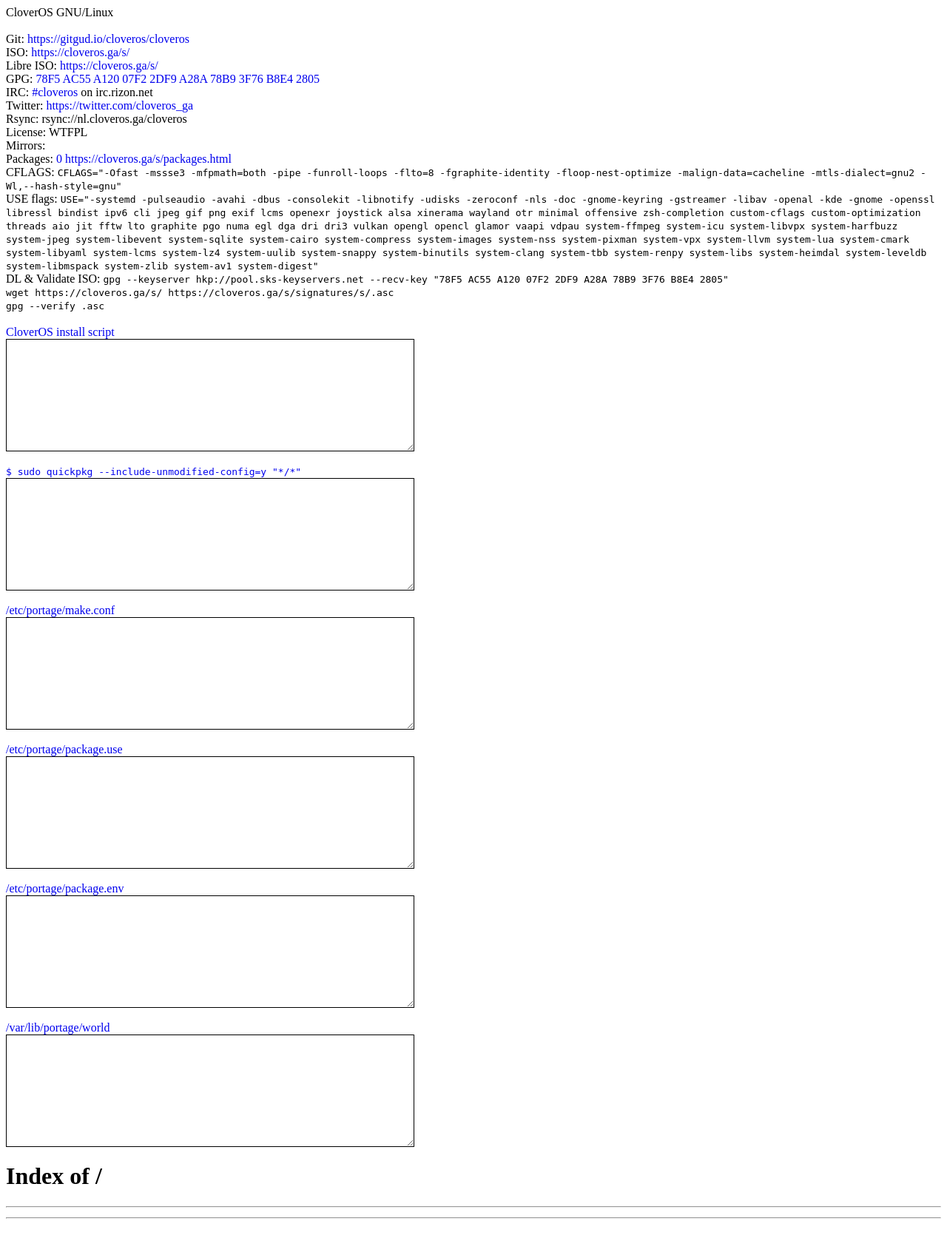
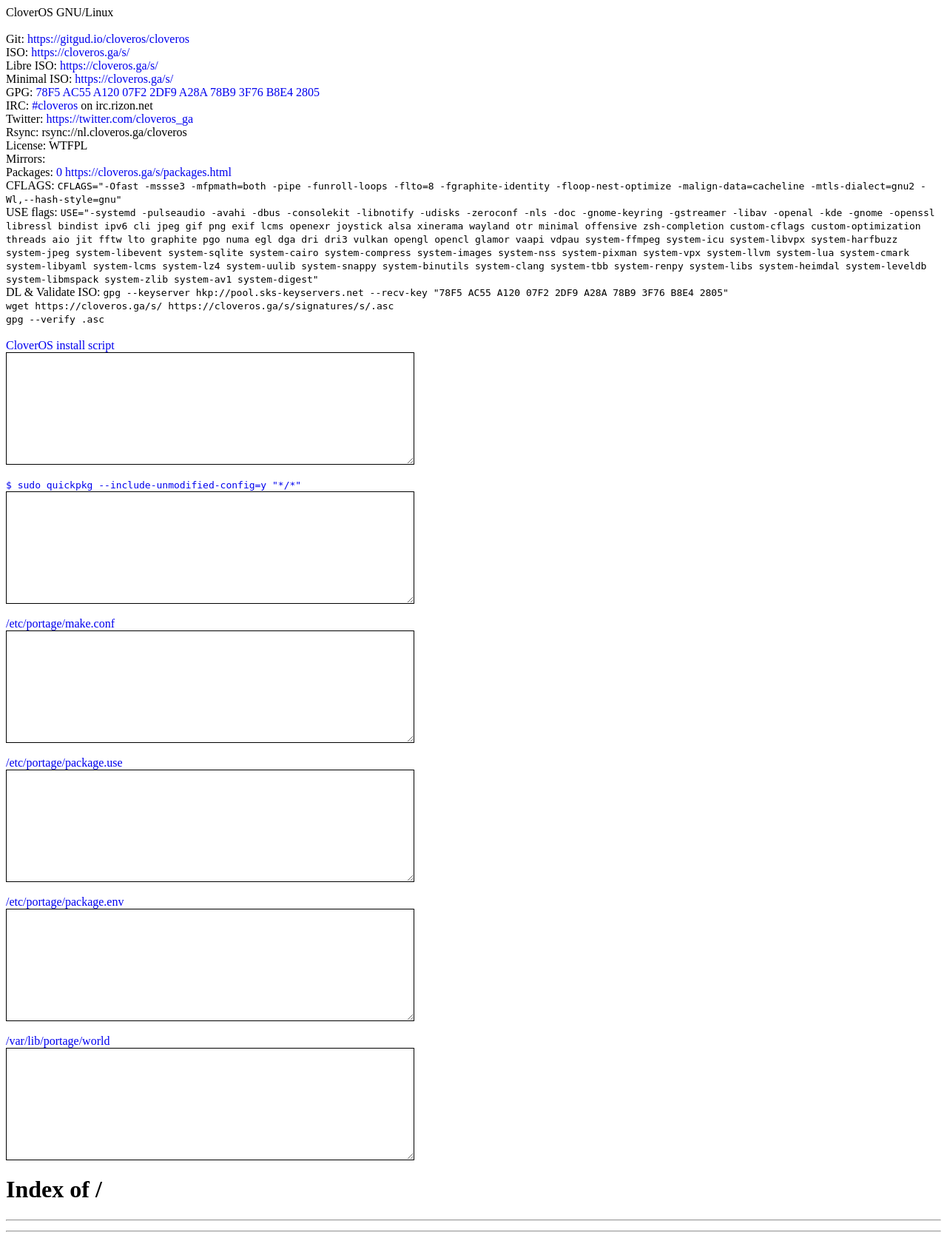
Before and after one commit to uhuruos/CloverOS, a PHP site: page / in a window 1280 px wide. Shown: the whole page at 74% size. Before the commit the page ends 1647 px from the top, so only its background shows below. Run offline with PHP 8.4, Linux system fonts and the light colour scheme; data that the repository does not hold is empty.

Commit message:
binhost_settings: update

```diff
--- a/mirrors/index.php
+++ b/mirrors/index.php
@@ -3,6 +3,7 @@ chdir(__DIR__);
 $git = 'https://gitgud.io/cloveros/cloveros/raw/master';
 $isoname = basename(glob('/usr/portage/packages/s/CloverOS-x86_64-*.iso')[0]);
 $libreisoname = basename(glob('/usr/portage/packages/s/CloverOS_Libre-x86_64-*.iso')[0]);
+$minimalisoname = basename(glob('/usr/portage/packages/s/CloverOS_Minimal-x86_64-*.iso')[0]);
 
 $packageuse = file_get_contents('../binhost_settings/etc/portage/package.use');
 $packageenv = file_get_contents('../binhost_settings/etc/portage/package.env');
@@ -57,6 +58,7 @@ CloverOS GNU/Linux
 Git: <a target="_blank" href="https://gitgud.io/cloveros/cloveros">https://gitgud.io/cloveros/cloveros</a><br>
 ISO: <a href="s/'.$isoname.'">https://cloveros.ga/s/'.$isoname.'</a><br>
 Libre ISO: <a href="s/'.$libreisoname.'">https://cloveros.ga/s/'.$libreisoname.'</a><br>
+Minimal ISO: <a href="s/'.$minimalisoname.'">https://cloveros.ga/s/'.$minimalisoname.'</a><br>
 GPG: <a target="_blank" href="s/cloveros.gpg">78F5 AC55 A120 07F2 2DF9  A28A 78B9 3F76 B8E4 2805</a><br>
 IRC: <a target="_blank" href="irc://irc.rizon.net/cloveros">#cloveros</a> on irc.rizon.net<br>
 Twitter: <a target="_blank" href="https://twitter.com/cloveros_ga">https://twitter.com/cloveros_ga</a><br>
```
